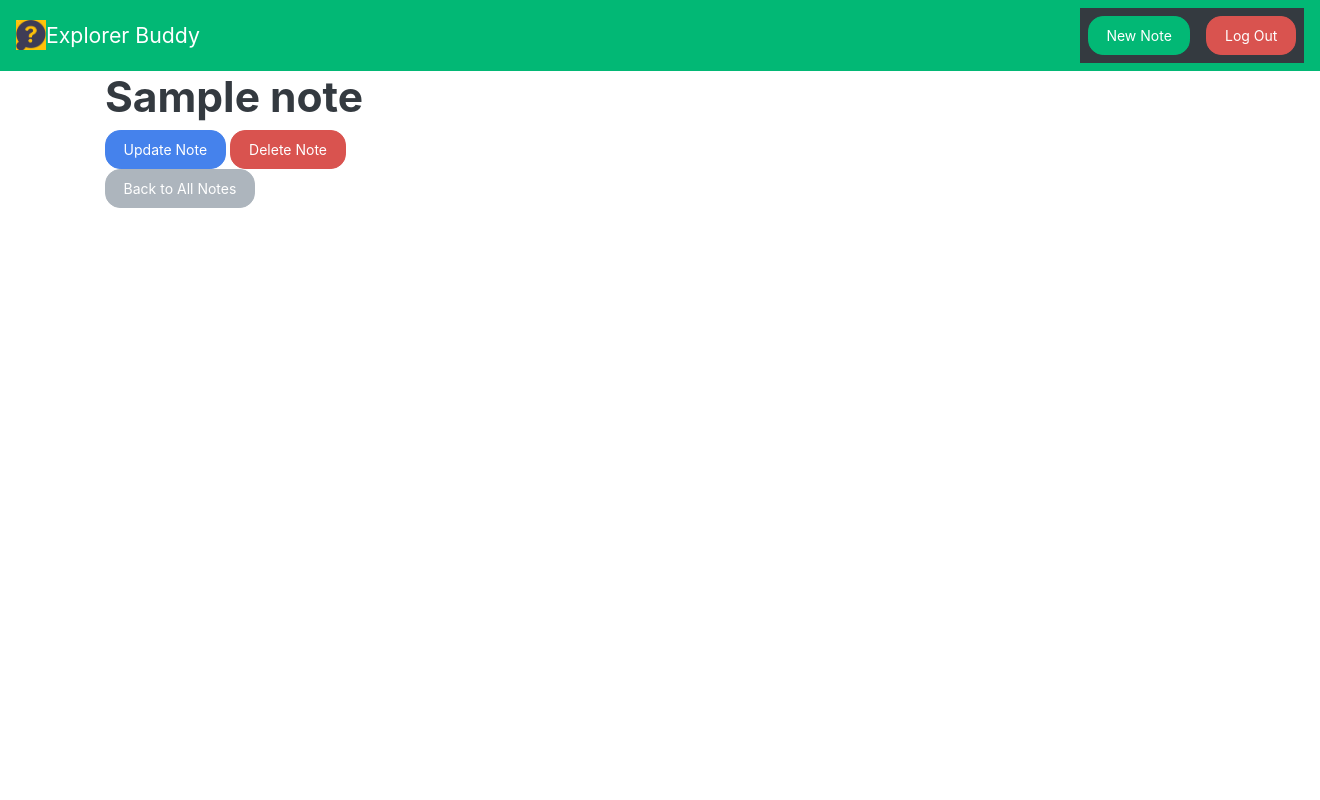
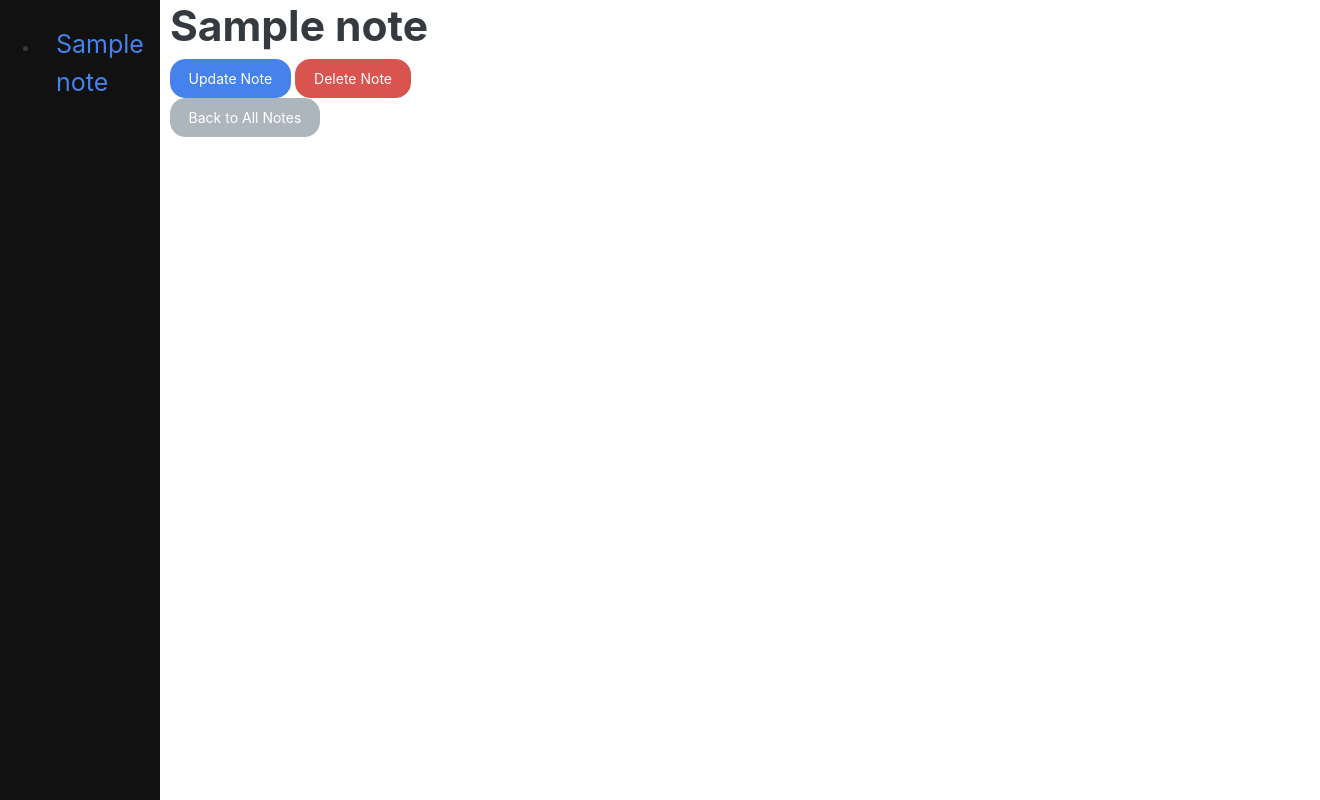
Before and after one commit to UPstartDeveloper/explorer_buddy, a Django app: template explorer/notes/templates/notes/one_note.html in a window 1320 px wide. Run offline with Django 3.2, Linux system fonts and the light colour scheme; the template is opened without the code that fills it: most values are stand-ins (such as "Sample title", 1, 10 or a date in 2020); some libraries are stand-ins or nearby versions.

Commit message:
[UPDATE] Extend sidebar to all pages.

```diff
--- a/explorer/static/css/style.css
+++ b/explorer/static/css/style.css
@@ -11,7 +11,7 @@
 }
 
 .sidenav a {
-    padding: 6px 8px 16px;
+    padding: 6px 8px 6px 16px;
     text-decoration: none;
     display: block;
     font-size: 25px;
@@ -20,3 +20,8 @@
 .sidenav a:hover {
     color: yellow;
 }
+
+.container {
+    margin-left: 160px;
+    padding: 0px 10px;
+}
--- a/explorer/templates/base.html
+++ b/explorer/templates/base.html
@@ -18,9 +18,21 @@
     <link rel="stylesheet" href="{% static 'css/style.css' %}">
 
 </head>
-<body
+<body>
 
     <!-- NAVBAR -->
+    <!-- Credit to the 'Tech with Tim' YouTube channel for inspiring this code: https://www.youtube.com/watch?v=914JH3t64Kg-->
+    <div class="sidenav">
+        <ul>
+            {% for note in notes %}
+                <li>
+                    <a href="{% url 'notes:notes-detail-page' note.slug %}">{{ note.title}}</a>
+                </li>
+                <br>
+            {% endfor %}
+        </ul>
+    </div>
+    <!--
     <nav class="navbar navbar-dark navbar-expand-md bg-dark justify-content-center">
         <a href="#" class="navbar-brand d-flex w-50 mr-auto text-white">
             <img src="{% static 'images/brandmark.png' %}" width="30" height="30" alt="">Explorer Buddy
@@ -30,7 +42,7 @@
         </button>
         <div class="navbar-collapse collapse w-100">
             <ul class="nav navbar-nav ml-auto w-100 justify-content-end">
-                <!-- pages to log out or create a new note -->
+                pages to log out or create a new note
                 <li class="nav-item">
                     <a href="{% url 'notes:create_note_form' %}" class="nav-link text-white bg-dark"><button class="btn btn-success">New Note</button></a>
                 </li>
@@ -40,6 +52,7 @@
             </ul>
         </div>
     </nav>
+-->
 
     <div class="container">
         {% block content %}
```
Also changed, not shown: explorer/notes/templates/notes/notebook.html (+1 -10 lines).
